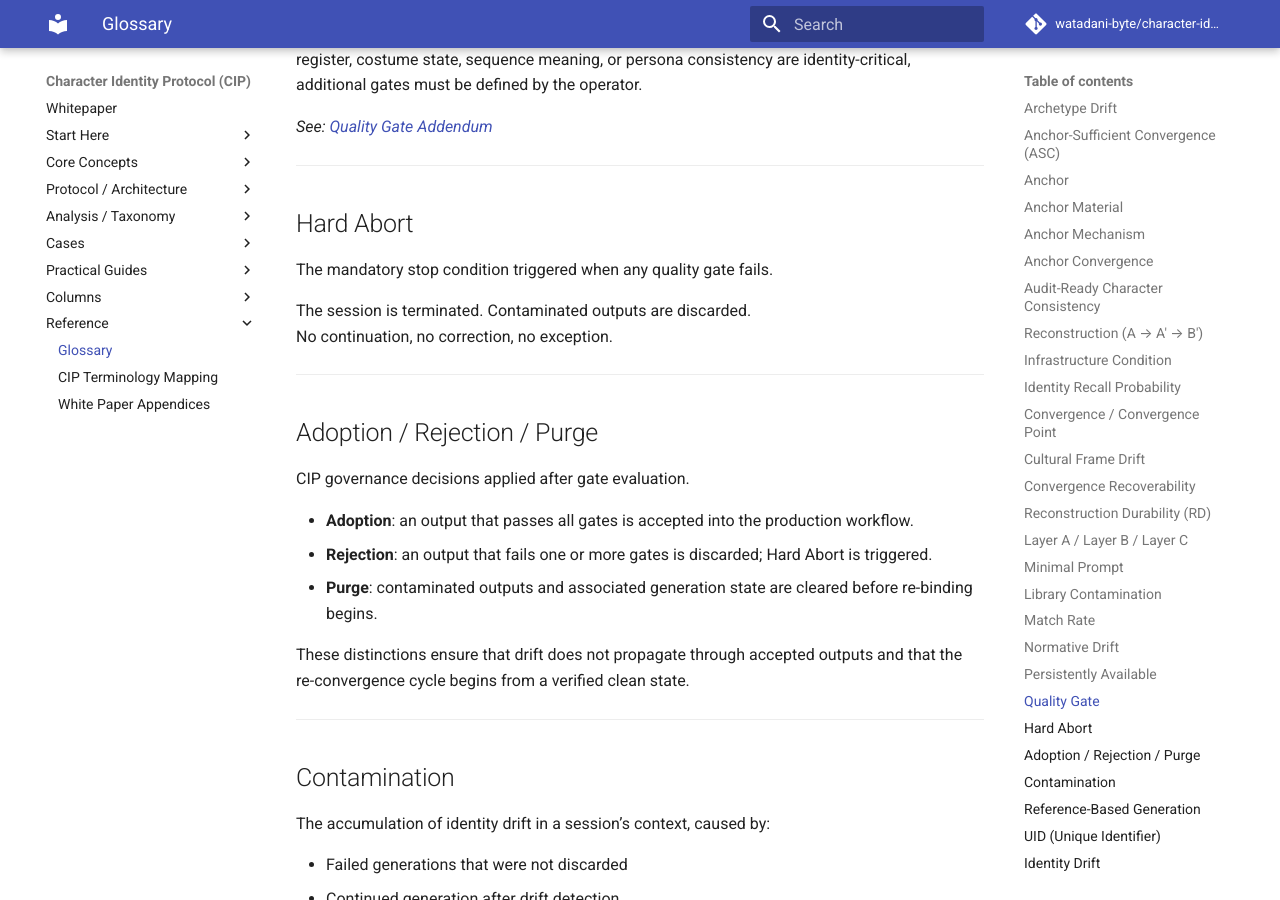
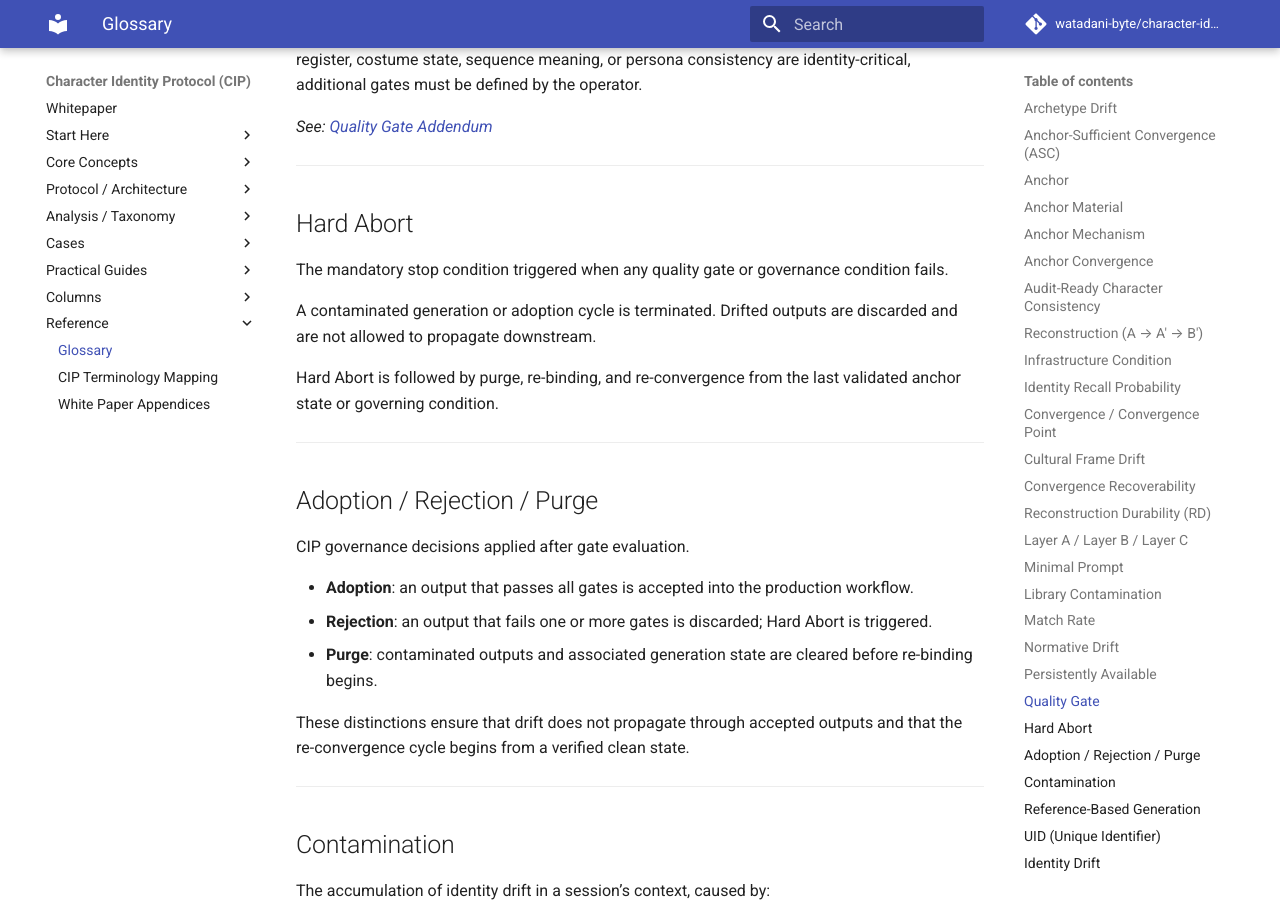
Before and after one commit to watadani-byte/character-identity-protocol, an MkDocs documentation site: the page built from docs/glossary.md, in a window 1280 px wide and 900 px high, scrolled down 10741 px. Built offline with MkDocs 1.6.1 and Material for MkDocs 9.7.7, drawn with Linux system fonts in a browser that asks for light colours; comment, search, counter and statistics services are not loaded; some of the changed text lies outside the part shown.

Commit message:
glossary.md を更新

```diff
--- a/docs/glossary.md
+++ b/docs/glossary.md
@@ -470,10 +470,11 @@ defined by the operator.
 
 ## Hard Abort
 
-The mandatory stop condition triggered when any quality gate fails.
+The mandatory stop condition triggered when any quality gate or governance condition fails.
 
-The session is terminated. Contaminated outputs are discarded.
-No continuation, no correction, no exception.
+A contaminated generation or adoption cycle is terminated. Drifted outputs are discarded and are not allowed to propagate downstream.
+
+Hard Abort is followed by purge, re-binding, and re-convergence from the last validated anchor state or governing condition.
 
 -----
 
@@ -533,8 +534,9 @@ Caused by:
 - Optimization pressure from verbose prompts
 - Session context degradation
 - Insufficient anchoring frequency
+- Model-side or execution-structure mediation that transforms A before B′ is produced
 
-C — internal constraints including training priors, optimization pressure, and platform behavior — explains why drift occurs. It does not excuse unmanaged drift.
+C — mediation that transforms A into A′, including model-side and execution-structure mediation — explains why drift occurs. It does not excuse unmanaged drift.
 
 -----
 
```
Also changed, not shown: other parts of docs/glossary.md (+1 -1 lines).
